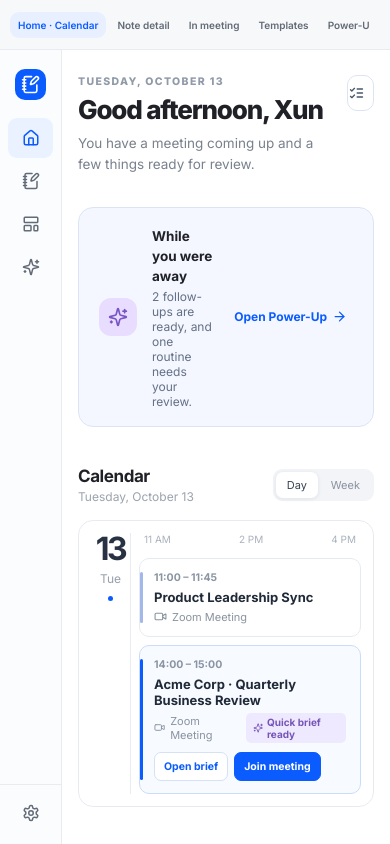
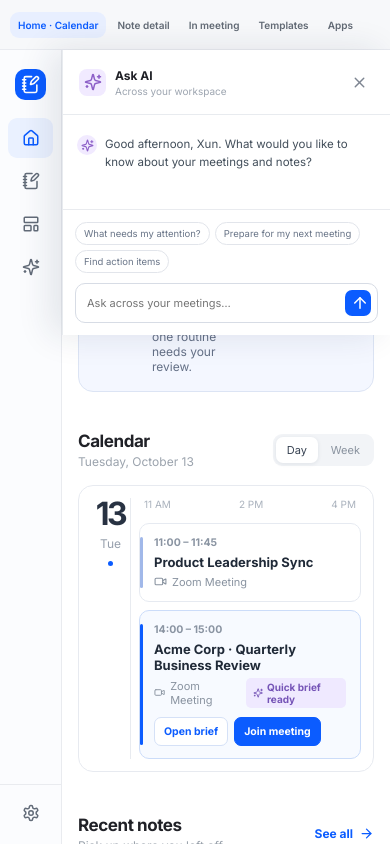
Before and after one commit to squarex1989/mynotes1013, a React (Vite) app: page / in a window 390 px wide. Built offline with nearby package versions, Linux system fonts and the light colour scheme.

Commit message:
Add Home Ask AI panel and separate meeting AI tab

```diff
--- a/src/main.jsx
+++ b/src/main.jsx
@@ -74,8 +74,10 @@ const connectorServices = [
   { name: "Jira", initial: "J", color: "#2684ff", background: "#eaf3ff" },
   { name: "Asana", initial: "A", color: "#e75b67", background: "#fff0f1" },
 ];
-const initialPage = () =>
-  window.location.hash.replace("#/", "").split("/")[0] || "home";
+const initialPage = () => {
+  const route = window.location.hash.replace("#/", "").split("/")[0] || "home";
+  return route === "power" ? "apps" : route;
+};
 const avatars = (names) =>
   names.map((n, i) => (
     <span
@@ -150,8 +152,21 @@ function App() {
       text: "I can help with this meeting. Ask a question or choose a suggestion.",
     },
   ]);
+  const [homeAiOpen, setHomeAiOpen] = useState(true);
+  const [homeAiText, setHomeAiText] = useState("");
+  const [homeAiMessages, setHomeAiMessages] = useState([
+    {
+      role: "assistant",
+      text: "Good afternoon, Xun. What would you like to know about your meetings and notes?",
+    },
+  ]);
   const [liveText, setLiveText] = useState("");
-  const [liveMessages, setLiveMessages] = useState([]);
+  const [liveMessages, setLiveMessages] = useState([
+    {
+      role: "assistant",
+      text: "I can help with this meeting as it happens. What would you like to know?",
+    },
+  ]);
   const [liveNotes, setLiveNotes] = useState([
     "Ava confirmed a phased rollout is preferred.",
   ]);
@@ -281,7 +296,7 @@ function App() {
         { role: "assistant", text: answer },
       ]);
       setLiveText("");
-      setLiveTab("Live Assist");
+      setLiveTab("Ask AI");
     } else {
       setAiMessages((m) => [
         ...m,
@@ -291,6 +306,25 @@ function App() {
       setAiText("");
       setAiOpen(true);
     }
+  };
+  const askHome = (text) => {
+    const q = text.trim();
+    if (!q) return;
+    const lower = q.toLowerCase();
+    const answer = lower.includes("task") || lower.includes("action") || lower.includes("focus") || lower.includes("attention")
+      ? "You have 3 next steps from the Acme QBR: confirm the rollout sequence with Ava, provide SSO sandbox access, and share revised pricing before Thursday."
+      : lower.includes("meeting") || lower.includes("calendar") || lower.includes("prepare")
+        ? "Your Acme Corp QBR is at 2:00 PM. Ava’s team is reviewing phased-seat pricing; SSO sandbox access and EU data residency are still open."
+        : lower.includes("note") || lower.includes("recent")
+          ? "Your recent notes include the Acme QBR, Product Leadership Sync, Jordan’s 1:1, and Design critique. The Acme note has a Quick brief and follow-ups ready."
+          : "Across your notes, the most active themes are Acme’s phased rollout, Enterprise pricing, and SSO validation. Ask me about a meeting, person, or next step.";
+    setHomeAiMessages((messages) => [
+      ...messages,
+      { role: "user", text: q },
+      { role: "assistant", text: answer },
+    ]);
+    setHomeAiText("");
+    setHomeAiOpen(true);
   };
   const navItems = [
     ["home", "Home", House],
@@ -344,7 +378,7 @@ function App() {
             ["note", "Note detail"],
             ["meeting", "In meeting"],
             ["templates", "Templates"],
-            ["power", "Power-Up"],
+            ["apps", "Apps"],
             ["tasks", "Tasks"],
             ["tags", "Tags"],
             ["people", "People"],
@@ -422,7 +456,7 @@ function App() {
             <button
               className={
                 [
-                  "power",
+                  "apps",
                   "routines",
                   "tasks",
                   "tags",
@@ -434,11 +468,11 @@ function App() {
               }
               onClick={() => {
                 setPowerOpen(!powerOpen);
-                go("power");
+                go("apps");
               }}
             >
               <Sparkles size={18} />
-              <span>Power-Up</span>
+              <span>Apps</span>
               <ChevronDown
                 size={15}
                 className={`nav-chevron ${powerOpen ? "open" : ""}`}
@@ -528,7 +562,8 @@ function App() {
           ) : (
             <div className="workspace-scroll">
               {page === "home" && (
-                <div className="content home-page">
+                <div className="home-layout">
+                  <div className="content home-page">
                   <div className="page-heading">
                     <div>
                       <p className="eyebrow">Tuesday, October 13</p>
@@ -538,9 +573,16 @@ function App() {
                         review.
                       </p>
                     </div>
-                    <button className="soft-btn" onClick={() => go("tasks")}>
-                      <ListChecks size={16} /> View tasks
-                    </button>
+                    <div className="home-heading-actions">
+                      {!homeAiOpen && (
+                        <button className="soft-btn" onClick={() => setHomeAiOpen(true)}>
+                          <Sparkles size={16} /> Ask AI
+                        </button>
+                      )}
+                      <button className="soft-btn" onClick={() => go("tasks")}>
+                        <ListChecks size={16} /> View tasks
+                      </button>
+                    </div>
                   </div>
                   <section className="home-tips">
                     <div className="tips-icon">
@@ -553,8 +595,8 @@ function App() {
                         review.
                       </p>
                     </div>
-                    <button onClick={() => go("power")}>
-                      Open Power-Up <ArrowRight size={15} />
+                    <button onClick={() => go("apps")}>
+                      Open Apps <ArrowRight size={15} />
                     </button>
                   </section>
                   <div className="section-heading">
@@ -667,6 +709,42 @@ function App() {
                       </button>
                     ))}
                   </div>
+                  </div>
+                  {homeAiOpen && (
+                    <aside className="note-assistant home-assistant" aria-label="Ask AI">
+                      <div className="assistant-head">
+                        <span className="assistant-spark"><Sparkles size={18} /></span>
+                        <div>
+                          <strong>Ask AI</strong>
+                          <small>Across your workspace</small>
+                        </div>
+                        <button className="icon-btn" onClick={() => setHomeAiOpen(false)} aria-label="Close Ask AI">
+                          <X size={17} />
+                        </button>
+                      </div>
+                      <div className="assistant-messages" aria-live="polite">
+                        {homeAiMessages.map((message, index) => (
+                          <div className={`ai-message ${message.role}`} key={index}>
+                            {message.role === "assistant" && (
+                              <span className="assistant-spark tiny"><Sparkles size={13} /></span>
+                            )}
+                            <p>{message.text}</p>
+                          </div>
+                        ))}
+                      </div>
+                      <div className="assistant-composer">
+                        <div className="prompt-chips">
+                          {["What needs my attention?", "Prepare for my next meeting", "Find action items"].map((prompt) => (
+                            <button key={prompt} onClick={() => askHome(prompt)}>{prompt}</button>
+                          ))}
+                        </div>
+                        <form onSubmit={(event) => { event.preventDefault(); askHome(homeAiText); }}>
+                          <input value={homeAiText} onChange={(event) => setHomeAiText(event.target.value)} placeholder="Ask across your meetings…" aria-label="Ask AI across your workspace" />
+                          <button type="submit" aria-label="Send to Ask AI"><ArrowUp size={18} /></button>
+                        </form>
+                      </div>
+                    </aside>
+                  )}
                 </div>
               )}
               {page === "notes" && (
@@ -725,12 +803,12 @@ function App() {
                   </div>
                 </div>
               )}
-              {page === "power" && (
+              {page === "apps" && (
                 <div className="content power-page">
                   <div className="page-heading">
                     <div>
                       <p className="eyebrow">MY NOTES</p>
-                      <h1>Power-Up</h1>
+                      <h1>Apps</h1>
                       <p className="subtext">
                         Keep work moving after the meeting.
                       </p>
@@ -1156,7 +1234,7 @@ function App() {
                 <div className="content tasks-page">
                   <div className="page-heading">
                     <div>
-                      <p className="eyebrow">POWER-UP</p>
+                      <p className="eyebrow">APPS</p>
                       <h1>Tasks</h1>
                       <p className="subtext">
                         Recommended next steps from your meetings.
@@ -1289,7 +1367,7 @@ function App() {
                 <div className="content tags-page">
                   <div className="page-heading">
                     <div>
-                      <p className="eyebrow">POWER-UP</p>
+                      <p className="eyebrow">APPS</p>
                       <h1>Tags</h1>
                       <p className="subtext">
                         Follow the themes and projects in your notes.
@@ -1371,7 +1449,7 @@ function App() {
                   </button>
                   <div className="page-heading">
                     <div>
-                      <p className="eyebrow">POWER-UP / TAGS</p>
+                      <p className="eyebrow">APPS / TAGS</p>
                       <h1>{activeTag.name}</h1>
                       <p className="subtext">
                         {activeTag.count} notes · Private · {activeTag.updated}
@@ -1483,7 +1561,7 @@ function App() {
                 <div className="content people-page">
                   <div className="page-heading">
                     <div>
-                      <p className="eyebrow">POWER-UP</p>
+                      <p className="eyebrow">APPS</p>
                       <h1>People</h1>
                     </div>
                   </div>
@@ -1712,6 +1790,12 @@ function App() {
                           Note
                         </button>
                         <button
+                          className={liveTab === "Ask AI" ? "active" : ""}
+                          onClick={() => setLiveTab("Ask AI")}
+                        >
+                          Ask AI
+                        </button>
+                        <button
                           className={liveTab === "Live Assist" ? "active" : ""}
                           onClick={() => setLiveTab("Live Assist")}
                         >
@@ -1740,6 +1824,39 @@ function App() {
                                 }
                               }}
                             />
+                          </div>
+                        ) : liveTab === "Ask AI" ? (
+                          <div className="meeting-ai">
+                            <div className="meeting-ai-messages" aria-live="polite">
+                              {liveMessages.map((message, index) => (
+                                <div className={`live-message ${message.role}`} key={index}>
+                                  {message.role === "assistant" && <Sparkles size={14} />}
+                                  <span>{message.text}</span>
+                                </div>
+                              ))}
+                            </div>
+                            <div className="meeting-ai-bottom">
+                              <div className="meeting-ai-prompts">
+                                {["Summarize discussion", "List action items", "What changed?"].map((prompt) => (
+                                  <button key={prompt} onClick={() => ask(prompt, "live")}>{prompt}</button>
+                                ))}
+                              </div>
+                              <form
+                                className="meeting-ai-composer"
+                                onSubmit={(event) => {
+                                  event.preventDefault();
+                                  ask(liveText, "live");
+                                }}
+                              >
+                                <input
+                                  value={liveText}
+                                  onChange={(event) => setLiveText(event.target.value)}
+                                  placeholder="Ask AI about this meeting…"
+                                  aria-label="Ask AI about this meeting"
+                                />
+                                <button type="submit" aria-label="Send question"><ArrowUp size={18} /></button>
+                              </form>
+                            </div>
                           </div>
                         ) : (
                           <div className="assist-feed">
@@ -1826,31 +1943,9 @@ function App() {
                                   </div>
                                 </div>
                               ))}
-                            {liveMessages.map((m, i) => (
-                              <div className={`live-message ${m.role}`} key={i}>
-                                {m.text}
-                              </div>
-                            ))}
                           </div>
                         )}
                       </div>
-                      <form
-                        className="live-composer"
-                        onSubmit={(e) => {
-                          e.preventDefault();
-                          ask(liveText, "live");
-                        }}
-                      >
-                        <Sparkles size={17} />
-                        <input
-                          value={liveText}
-                          onChange={(e) => setLiveText(e.target.value)}
-                          placeholder="Ask AI about this meeting…"
-                        />
-                        <button type="submit" aria-label="Send question">
-                          <ArrowUp size={18} />
-                        </button>
-                      </form>
                     </aside>
                   </div>
                   <div className="meeting-toolbar">
--- a/src/styles.css
+++ b/src/styles.css
@@ -320,6 +320,25 @@ p {
   margin: 0 auto;
   padding: 40px 46px 80px;
 }
+.home-layout {
+  display: flex;
+  min-height: 100%;
+  align-items: stretch;
+}
+.home-layout .home-page {
+  flex: 1;
+  min-width: 0;
+  max-width: none;
+  margin: 0;
+}
+.home-heading-actions {
+  display: flex;
+  align-items: center;
+  gap: 8px;
+}
+.home-assistant {
+  align-self: flex-start;
+}
 .page-heading {
   display: flex;
   align-items: flex-start;
@@ -1221,7 +1240,7 @@ p {
   color: #687487;
 }
 .assistant-composer form,
-.live-composer {
+.meeting-ai-composer {
   display: flex;
   align-items: center;
   gap: 6px;
@@ -1230,7 +1249,7 @@ p {
   padding: 6px 6px 6px 9px;
 }
 .assistant-composer input,
-.live-composer input {
+.meeting-ai-composer input {
   border: 0;
   background: transparent;
   outline: 0;
@@ -1239,7 +1258,7 @@ p {
   font-size: 11px;
 }
 .assistant-composer form button,
-.live-composer button {
+.meeting-ai-composer button {
   width: 26px;
   height: 26px;
   border-radius: 7px;
@@ -2179,6 +2198,52 @@ p {
   min-height: 0;
   overflow: auto;
 }
+.meeting-ai {
+  display: flex;
+  flex-direction: column;
+  min-height: 100%;
+  height: 100%;
+}
+.meeting-ai-messages {
+  flex: 1;
+  min-height: 0;
+  overflow: auto;
+  padding: 15px 12px;
+}
+.meeting-ai .live-message {
+  display: flex;
+  align-items: flex-start;
+  gap: 7px;
+  font-size: 11px;
+  line-height: 1.55;
+}
+.meeting-ai .live-message.assistant svg {
+  flex: none;
+  color: #875ac2;
+  margin-top: 1px;
+}
+.meeting-ai-bottom {
+  flex: none;
+  border-top: 1px solid #e8ebef;
+  padding: 11px;
+}
+.meeting-ai-prompts {
+  display: flex;
+  flex-wrap: wrap;
+  gap: 5px;
+  margin-bottom: 10px;
+}
+.meeting-ai-prompts button {
+  border: 1px solid #e2e5eb;
+  background: #fff;
+  border-radius: 14px;
+  padding: 5px 8px;
+  color: #657183;
+  font-size: 9.5px;
+}
+.meeting-ai-composer input {
+  font-size: 10.5px;
+}
 .live-note {
   padding: 15px;
   font-size: 11px;
@@ -2290,14 +2355,6 @@ p {
 }
 .live-message.assistant {
   background: #f3effa;
-}
-.live-composer {
-  margin: 0 10px 10px;
-  flex: none;
-  color: #8a63bf;
-}
-.live-composer input {
-  font-size: 10.5px;
 }
 .meeting-toolbar {
   height: 60px;
@@ -2652,6 +2709,17 @@ p {
   .note-assistant {
     display: none;
   }
+  .home-assistant {
+    display: flex;
+    position: fixed;
+    top: 58px;
+    right: 0;
+    bottom: 0;
+    width: min(340px, calc(100vw - 62px));
+    height: auto;
+    z-index: 30;
+    box-shadow: -12px 0 32px #1d2b461c;
+  }
   .meeting-panel {
     width: 350px;
     flex-basis: 350px;
@@ -2676,6 +2744,9 @@ p {
   }
   .scenario-bar {
     height: 50px;
+  }
+  .home-assistant {
+    top: 50px;
   }
   .scenario-bar nav button {
     font-size: 10px;
```
Also changed, not shown: 1 other file (tests, documents, lock files or other folders).
